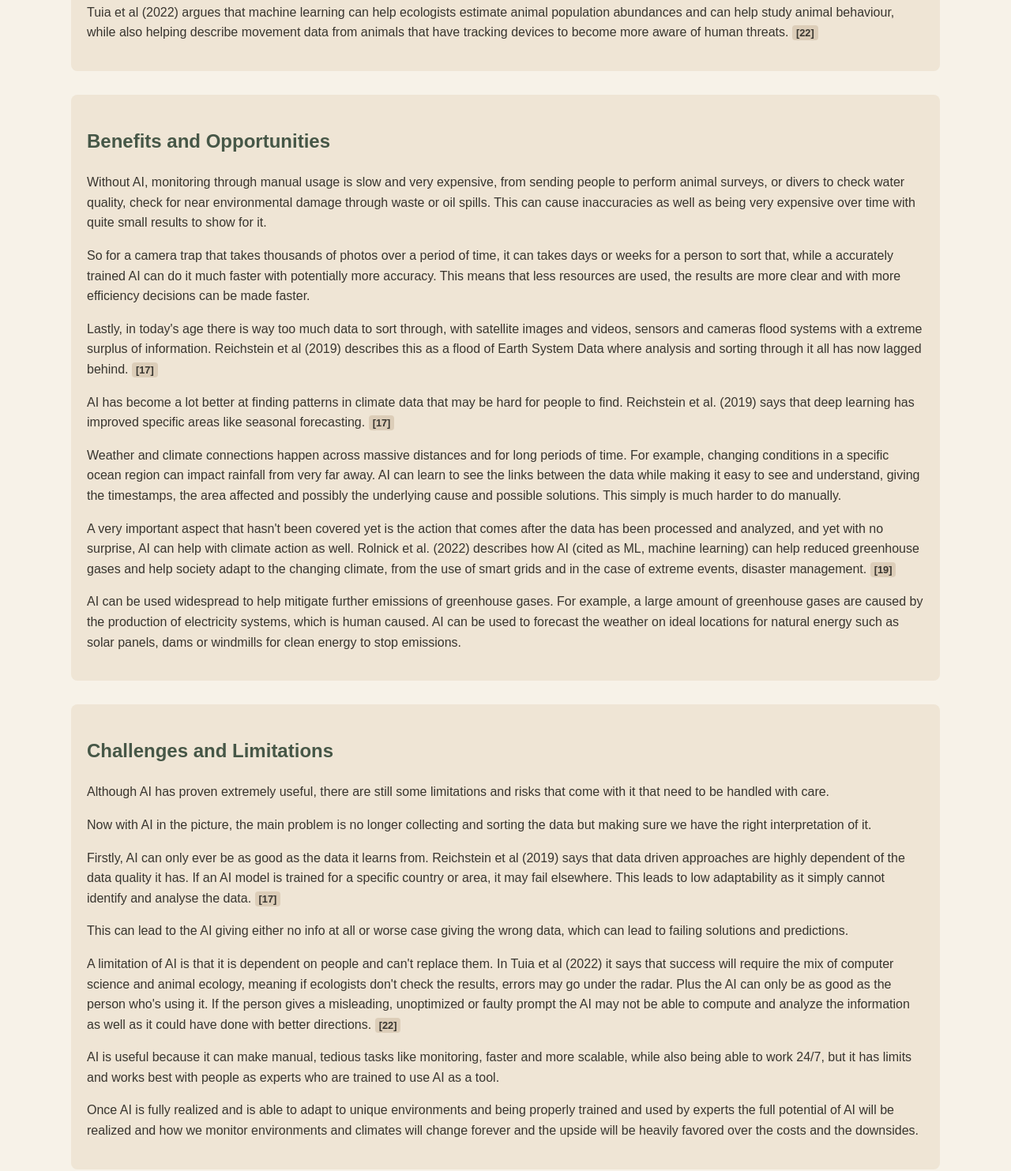
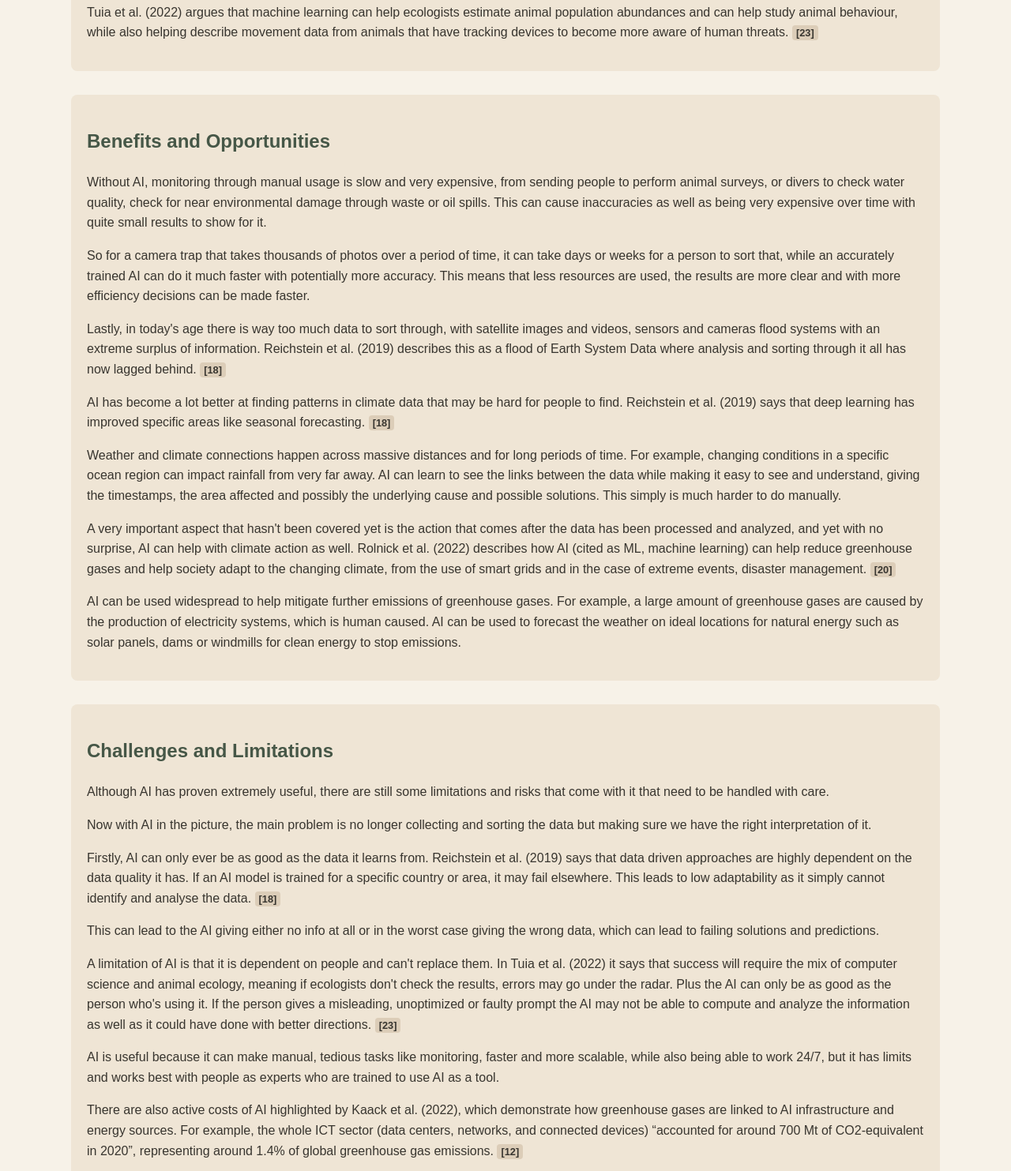
Before and after one commit to HyprSpark/CS103-AI-Generation-Website, a plain HTML site: page climate.html in a window 1280 px wide. Shown: the part 1050-2533 px from the top of the page at 79% size. Drawn offline with Linux system fonts and the light colour scheme.

Commit message:
Added reference for kaack alphabetically and updated all numbering
gave [4][9] a role

added majority of teamwork text

```diff
--- a/climate.html
+++ b/climate.html
@@ -83,12 +83,12 @@
                 </p>
 
                 <p>
-                    Tuia et al (2022) argues that machine learning can help ecologists estimate animal
+                    Tuia et al. (2022) argues that machine learning can help ecologists estimate animal
                     population abundances and can help study animal behaviour, while also helping
                     describe movement data from animals that have tracking devices to become more
                     aware of human threats.
                     <a class="citation" href="references.html#ref-tuia"
-                       aria-label="Reference 22">[22]</a>
+                       aria-label="Reference 23">[23]</a>
                 </p>
             </section>
 
@@ -105,25 +105,25 @@
 
                 <p>
                     So for a camera trap that takes thousands of photos over a period of time, it can
-                    takes days or weeks for a person to sort that, while a accurately trained AI can do it
+                    take days or weeks for a person to sort that, while an accurately trained AI can do it
                     much faster with potentially more accuracy. This means that less resources are
                     used, the results are more clear and with more efficiency decisions can be made faster.
                 </p>
 
                 <p>
                     Lastly, in today's age there is way too much data to sort through, with
-                    satellite images and videos, sensors and cameras flood systems with a extreme
-                    surplus of information. Reichstein et al (2019) describes this as a flood of Earth
+                    satellite images and videos, sensors and cameras flood systems with an extreme
+                    surplus of information. Reichstein et al. (2019) describes this as a flood of Earth
                     System Data where analysis and sorting through it all has now lagged behind.
                     <a class="citation" href="references.html#ref-reichstein"
-                       aria-label="Reference 17">[17]</a>
+                       aria-label="Reference 18">[18]</a>
                 </p>
 
                 <p>
                     AI has become a lot better at finding patterns in climate data that may be hard for people to find. Reichstein et al. (2019)
                     says that deep learning has improved specific areas like seasonal forecasting.
                     <a class="citation" href="references.html#ref-reichstein"
-                       aria-label="Reference 17">[17]</a>
+                       aria-label="Reference 18">[18]</a>
                 </p>
 
                 <p>
@@ -139,11 +139,11 @@
                     A very important aspect that hasn't been covered yet is the action that comes
                     after the data has been processed and analyzed, and yet with no surprise, AI can
                     help with climate action as well. Rolnick et al. (2022) describes how AI (cited as
-                    ML, machine learning) can help reduced greenhouse gases and help society adapt
+                    ML, machine learning) can help reduce greenhouse gases and help society adapt
                     to the changing climate, from the use of smart grids and in the case of extreme
                     events, disaster management.
                     <a class="citation" href="references.html#ref-rolnick"
-                       aria-label="Reference 19">[19]</a>
+                       aria-label="Reference 20">[20]</a>
                 </p>
 
                 <p>
@@ -168,34 +168,40 @@
                 </p>
 
                 <p>
-                    Firstly, AI can only ever be as good as the data it learns from. Reichstein et al
-                    (2019) says that data driven approaches are highly dependent of the data quality it
+                    Firstly, AI can only ever be as good as the data it learns from. Reichstein et al.
+                    (2019) says that data driven approaches are highly dependent on the data quality it
                     has. If an AI model is trained for a specific country or area, it may fail elsewhere.
                     This leads to low adaptability as it simply cannot identify and analyse the data.
                     <a class="citation" href="references.html#ref-reichstein"
-                       aria-label="Reference 17">[17]</a>
+                       aria-label="Reference 18">[18]</a>
                 </p>
 
                 <p>
-                    This can lead to the AI giving either no info at all or worse case giving the wrong
+                    This can lead to the AI giving either no info at all or in the worst case giving the wrong
                     data, which can lead to failing solutions and predictions.
                 </p>
 
                 <p>
                     A limitation of AI is that it is dependent on people and can't replace them. In Tuia
-                    et al (2022) it says that success will require the mix of computer science and animal
+                    et al. (2022) it says that success will require the mix of computer science and animal
                     ecology, meaning if ecologists don't check the results, errors may go under the radar.
                     Plus the AI can only be as good as the person who's using it. If the person gives a
                     misleading, unoptimized or faulty prompt the AI may not be able to compute and
                     analyze the information as well as it could have done with better directions.
                     <a class="citation" href="references.html#ref-tuia"
-                       aria-label="Reference 22">[22]</a>
+                       aria-label="Reference 23">[23]</a>
                 </p>
 
                 <p>
                     AI is useful because it can make manual, tedious tasks like monitoring,
                     faster and more scalable, while also being able to work 24/7, but it has limits and
                     works best with people as experts who are trained to use AI as a tool.
+                </p>
+
+                <p>
+                    There are also active costs of AI highlighted by Kaack et al. (2022), which demonstrate how greenhouse gases are linked to AI infrastructure and energy sources. For example, the whole ICT sector (data centers, networks, and connected devices) “accounted for around 700 Mt of CO2-equivalent in 2020”, representing around 1.4% of global greenhouse gas emissions.
+                    <a class="citation" href="references.html#ref-kaack"
+                       aria-label="Reference 12">[12]</a>
                 </p>
 
                 <p>
```
Also changed, not shown: background.html (+9 -5 lines), education.html (+2 -2 lines), environmental-impact.html (+4 -4 lines), references.html (+11 -4 lines), teamwork.html (+16 -0 lines).
